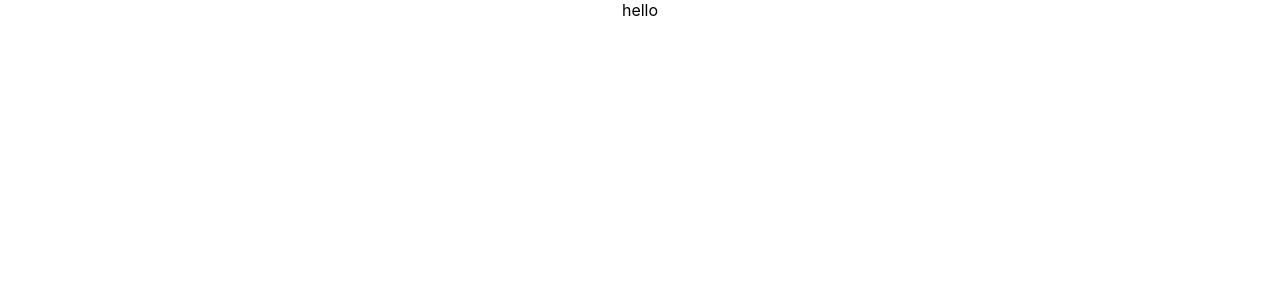
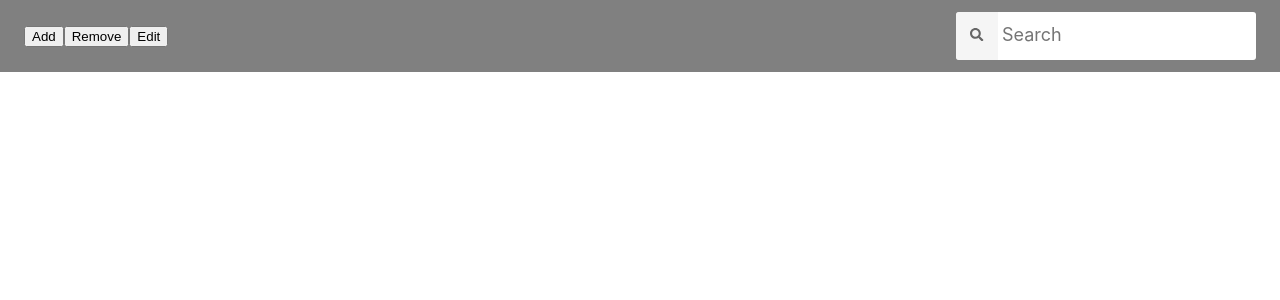
Before and after one commit to victor1982nik/notes, a React (Create React App) app: page / in a window 1280 px wide. Shown: the top 300 px of the page. Built offline with nearby package versions, Linux system fonts and the light colour scheme.

Commit message:
SearchBox with styles

```diff
--- a/package.json
+++ b/package.json
@@ -3,11 +3,13 @@
   "version": "0.1.0",
   "private": true,
   "dependencies": {
+    "@emotion/styled": "^11.11.0",
     "@testing-library/jest-dom": "^5.16.5",
     "@testing-library/react": "^13.4.0",
     "@testing-library/user-event": "^13.5.0",
     "react": "^18.2.0",
     "react-dom": "^18.2.0",
+    "react-icons": "^4.8.0",
     "react-scripts": "5.0.1",
     "styled-components": "^5.3.9",
     "web-vitals": "^2.1.4"
--- a/src/App.js
+++ b/src/App.js
@@ -1,7 +1,12 @@
 import "./App.css";
+import { AppBar } from "./components/AppBar/AppBar";
 
 function App() {
-  return <div className="App">hello</div>;
+  return (
+    <div className="App">
+      <AppBar />
+    </div>
+  );
 }
 
 export default App;
--- a/src/components/AppBar/AppBar.jsx
+++ b/src/components/AppBar/AppBar.jsx
@@ -1,3 +1,19 @@
+import { SearchBox } from "../SearchBox/SearchBox";
+import { Box, Button, Wrapper } from "./AppBar.styled";
+
 export const AppBar = () => {
-  return <div>Appbar</div>;
+  return (
+    <>
+      <header>
+        <Box>
+          <Wrapper>
+            <Button type="button">Add</Button>
+            <Button type="button">Remove</Button>
+            <Button type="button">Edit</Button>
+          </Wrapper>
+          <SearchBox />
+        </Box>
+      </header>
+    </>
+  );
 };
--- /dev/null
+++ b/src/components/AppBar/AppBar.styled.jsx
@@ -0,0 +1,16 @@
+import styled from "@emotion/styled";
+
+export const Wrapper = styled.div``;
+
+export const Button = styled.button``;
+
+export const Box = styled.div`
+  background-color: grey;
+  display: flex;
+  justify-content: space-between;
+  padding-right: 24px;
+  padding-left: 24px;
+  padding-top: 12px;
+  padding-bottom: 12px;
+  align-items: center;
+`;
--- a/src/components/SearchBox/SearchBox.jsx
+++ b/src/components/SearchBox/SearchBox.jsx
@@ -1,3 +1,20 @@
+import { Button, Form, Input } from "./SearchBox.styled";
+import { FaSearch } from "react-icons/fa";
+
 export const SearchBox = () => {
-  return <>SeacrhBox</>;
+  return (
+    <>
+      <Form onClick={null}>
+        <Button aria-label="search button">
+          <FaSearch />
+        </Button>
+        <Input
+          type="text"
+          autoComplete="off"
+          placeholder="Search"
+          onChange={null}
+        />
+      </Form>
+    </>
+  );
 };
--- /dev/null
+++ b/src/components/SearchBox/SearchBox.styled.jsx
@@ -0,0 +1,46 @@
+import styled from "@emotion/styled";
+
+export const Form = styled.form`
+  display: flex;
+  align-items: center;
+  width: 100%;
+  max-width: 300px;
+  background-color: #fff;
+  border-radius: 3px;
+  overflow: hidden;
+`;
+
+export const Input = styled.input`
+  display: inline-block;
+  width: 100%;
+  font: inherit;
+  font-size: 20px;
+  border: none;
+  outline: none;
+  padding-left: 4px;
+  padding-right: 4px;
+  padding-bottom: 5px;
+
+  &::placeholder {
+    font: inherit;
+    font-size: 18px;
+  }
+`;
+
+export const Button = styled.button`
+  display: inline-block;
+
+  width: 48px;
+  height: 48px;
+  border: 0;
+
+  opacity: 0.6;
+  //   transition: opacity 250ms cubic-bezier(0.4, 0, 0.2, 1);
+  cursor: pointer;
+  outline: none;
+  color: #000;
+
+  &:hover {
+    opacity: 1;
+  }
+`;
--- a/src/components/SideBar/SideBar.jsx
+++ b/src/components/SideBar/SideBar.jsx
@@ -1,3 +1,3 @@
-export const SideBar = () => {
-  return <>Sidebar</>;
+export const SideBar = (props) => {
+  return <></>;
 };
```
Also changed, not shown: 1 other file (tests, documents, lock files or other folders).
